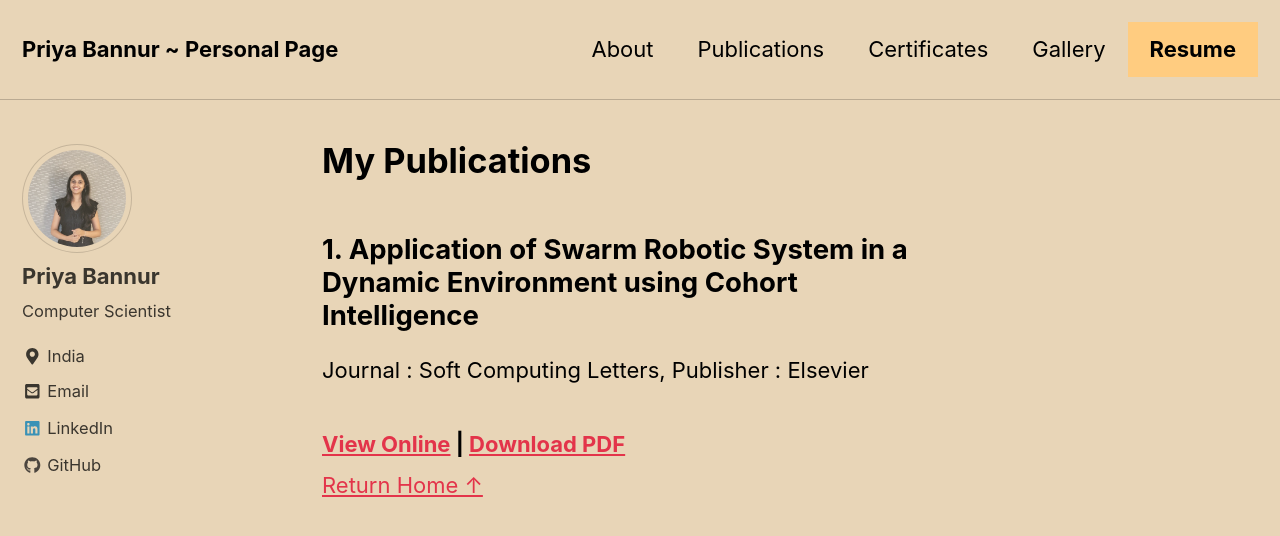
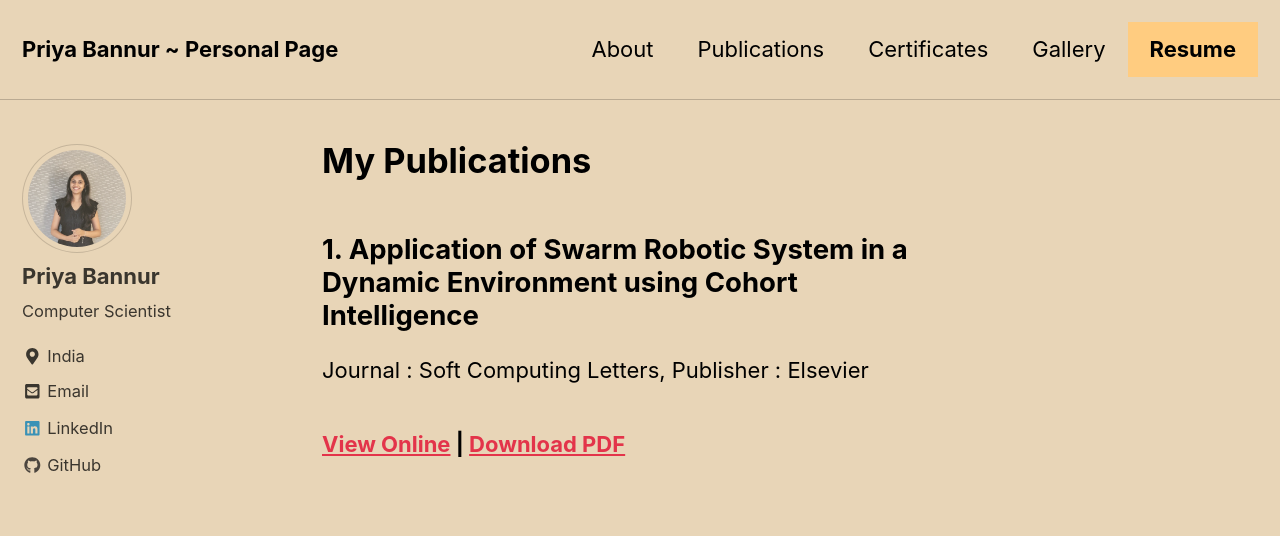
Before and after one commit to Priya-SB/Priya-SB.github.io, a Jekyll site: the page built from _pages/research.md, in a window 1280 px wide and 900 px high. Shown: the top 536 px of the window. Built offline with Jekyll 4.4.1, drawn with Linux system fonts in a browser that asks for light colours; nearby versions of some CDN libraries.

Commit message:
Update posts.html

```diff
--- a/_layouts/posts.html
+++ b/_layouts/posts.html
@@ -6,12 +6,12 @@
 
 {% assign postsByYear = site.posts | group_by_exp: 'post', 'post.date | date: "%Y"' %}
 {% for year in postsByYear %}
-  <section id="{{ year.name }}" class="taxonomy__section">
-    <!--div class="entries-{{ page.entries_layout | default: 'list' }}">
+  <!--section id="{{ year.name }}" class="taxonomy__section">
+    <div class="entries-{{ page.entries_layout | default: 'list' }}">
       {% for post in year.items %}
         {% include archive-single.html type=page.entries_layout %}
       {% endfor %}
-    </div-->
+    </div>
     <a href="priya-sb.github.io" class="back-to-top">Return Home &uarr;</a>
-  </section>
+  </section-->
 {% endfor %}
```
